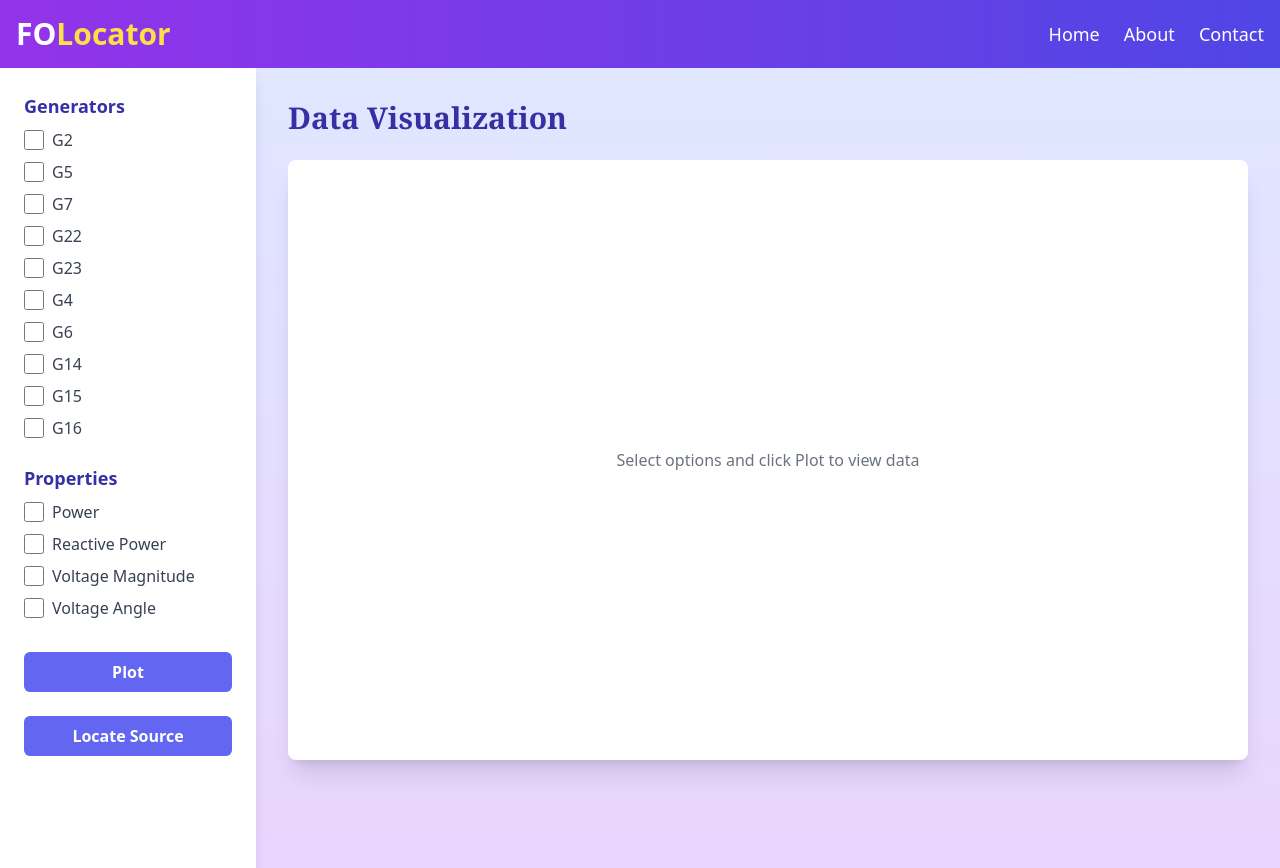
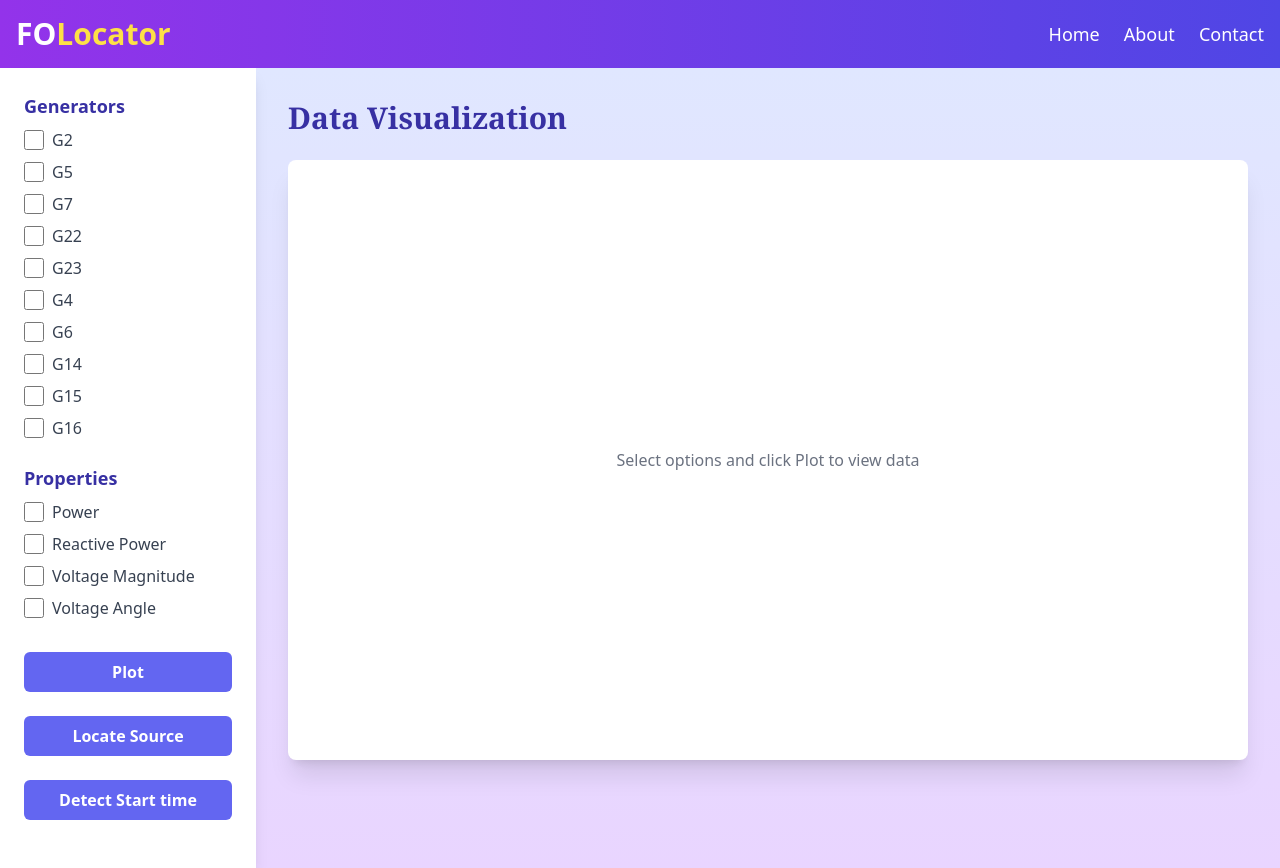
Before and after one commit to erajatt/Forced_Oscillation_Source_Location_and_Duration_detection, a React (Vite) app in the folder FO_Detector/: page /plot in a window 1280 px wide. Built offline with nearby package versions, Linux system fonts and the light colour scheme.

Commit message:
Frontend skeleton for start and end time done

```diff
--- a/FO_Detector/src/pages/Plot.jsx
+++ b/FO_Detector/src/pages/Plot.jsx
@@ -79,6 +79,8 @@ const Plot = () => {
   const [error, setError] = useState(null);
   const [sourceResult, setSourceResult] = useState(null);
   const [showChart, setShowChart] = useState(true);
+  const [showDurationPlots, setShowDurationPlots] = useState(false);
+  const [showSource, setShowSource] = useState(false);
   const [startTime, setStartTime] = useState(null);
   const [endTime, setEndTime] = useState(null);
   const location = useLocation();
@@ -105,6 +107,8 @@ const Plot = () => {
     }
     setIsAnalyzing(true);
     setError(null);
+    setShowSource(false);
+    setShowDurationPlots(false);
     setShowChart(true);
 
     // Convert selected generators to backend format
@@ -169,10 +173,13 @@ const Plot = () => {
     setError(null);
     setStartTime(null);
     setEndTime(null);
+    setShowSource(false);
+    setShowChart(false);
+    setShowDurationPlots(true);
 
     try {
       const response = await fetch(
-        `http://127.0.0.1:8000/api/detect_start_time/${fileId}`,
+        `http://127.0.0.1:8000/api/detect_duration`,
         {
           method: "GET",
         }
@@ -201,6 +208,8 @@ const Plot = () => {
     setError(null);
     setSourceResult(null);
     setShowChart(false);
+    setShowDurationPlots(false);
+    setShowSource(true);
 
     try {
       const response = await fetch(`http://127.0.0.1:8000/api/locate_source`, {
@@ -272,7 +281,7 @@ const Plot = () => {
       );
     }
 
-    if (!showChart && sourceResult) {
+    if (showSource && sourceResult) {
       return (
         <div className="flex flex-col items-center justify-center h-full">
           <h3 className="text-2xl font-bold text-indigo-800 mb-4">
@@ -315,6 +324,15 @@ const Plot = () => {
             )}
           </LineChart>
         </ResponsiveContainer>
+      );
+    }
+
+    if (showDurationPlots) {
+      return (
+        <h1>
+          {`Oscillation Start time : ${startTime}`}
+          {`Oscillation End time : ${endTime}`}
+        </h1>
       );
     }
 
@@ -402,6 +420,18 @@ const Plot = () => {
         >
           {isLocating ? "Locating..." : "Locate Source"}
         </button>
+
+        <button
+          onClick={handleDetectStartTime}
+          disabled={isDetecting}
+          className={`w-full bg-indigo-500 text-white font-semibold py-2 px-4 rounded-md transition duration-300 ease-in-out transform hover:scale-105 ${
+            isDetecting
+              ? "opacity-50 cursor-not-allowed"
+              : "hover:bg-indigo-600"
+          }`}
+        >
+          {isDetecting ? "Detecting..." : "Detect Start time"}
+        </button>
       </motion.div>
 
       {/* Main content area */}
```
Also changed, not shown: 1 other file (tests, documents, lock files or other folders).
